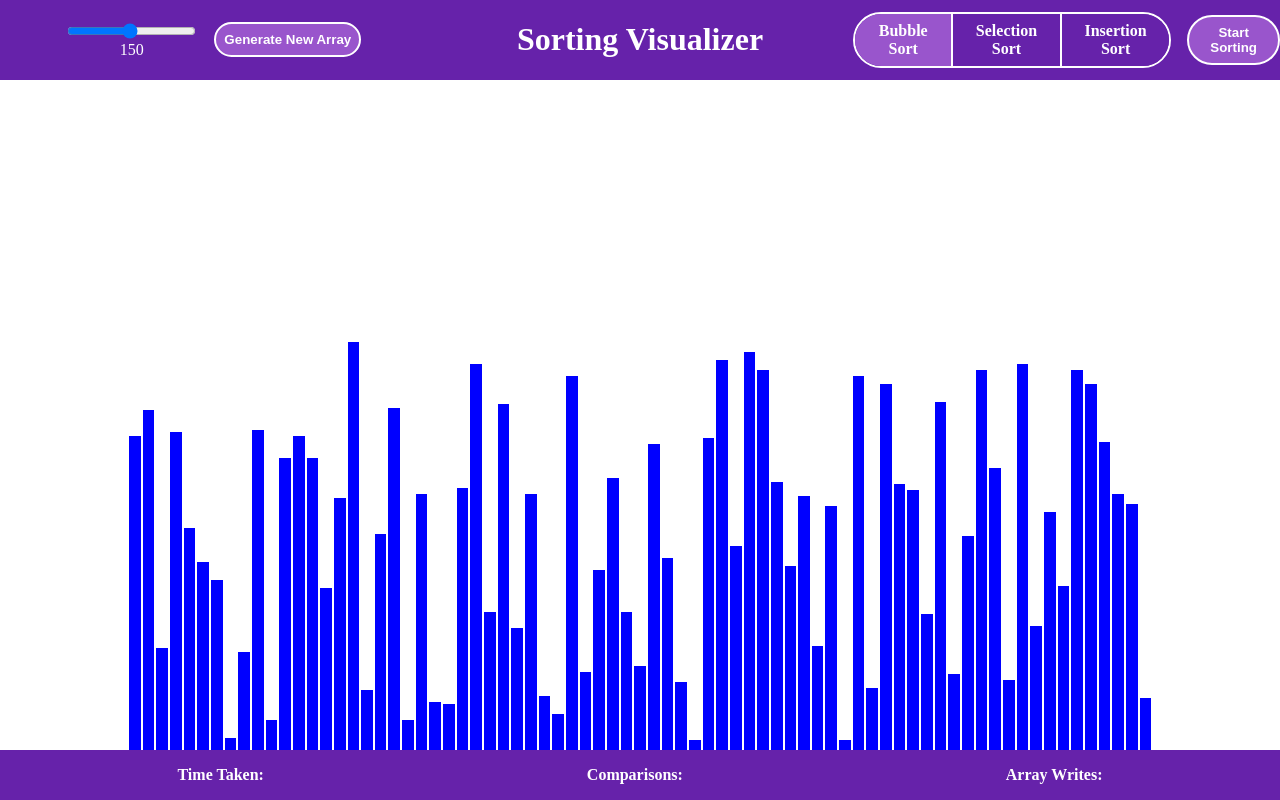
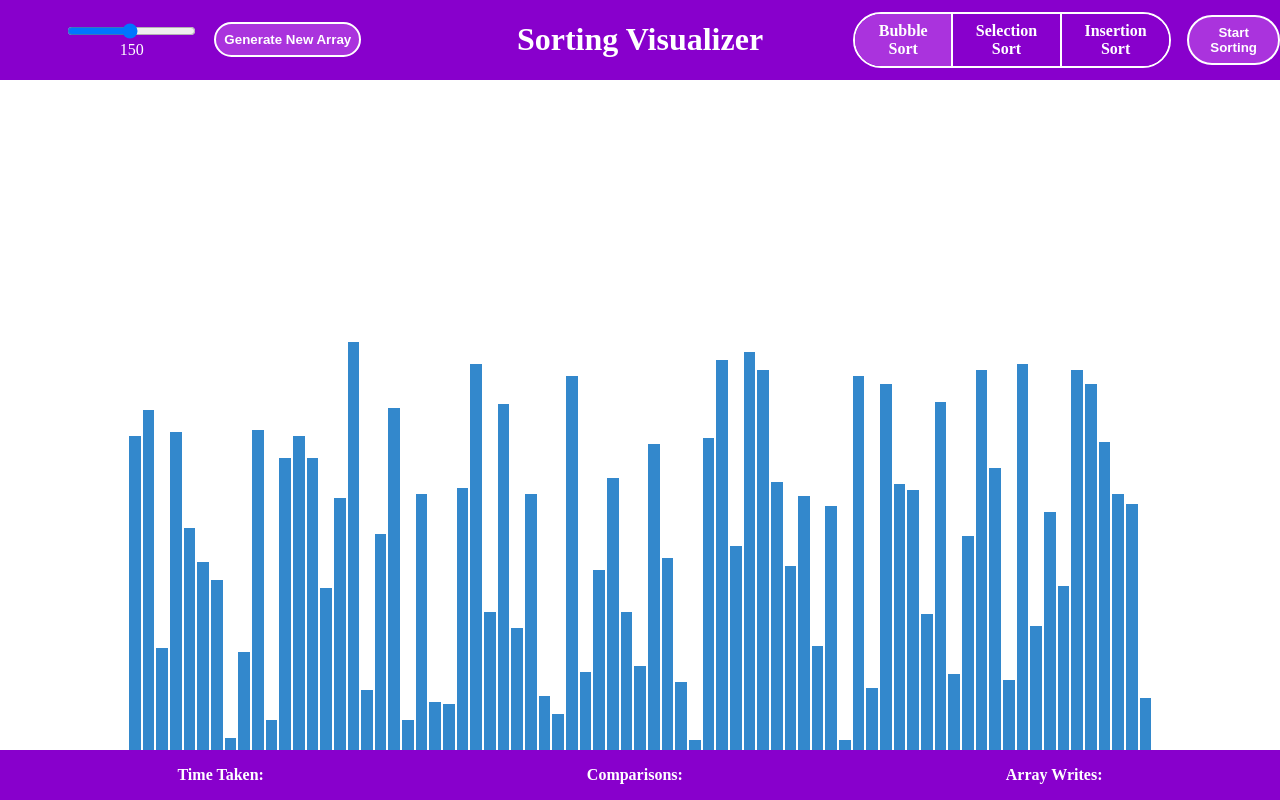
Before and after one commit to AurumKitsune/Sorting-Visualizer, a plain HTML site: page index.html in a window 1280 px wide. Drawn offline with Linux system fonts and the light colour scheme.

Commit message:
update colors

```diff
--- a/style.css
+++ b/style.css
@@ -15,7 +15,7 @@ body {
 	display: flex;
 	justify-content: space-around;
 	align-items: center;
-	background-color: #6622AA;
+	background-color: #8800CC;
 	color: white;
 	text-align: center;
 }
@@ -28,11 +28,12 @@ body {
 	height: fit-content;
 	padding: 8px;
 	margin-left: 16px;
-	background: #9955CC;
+	background: #AA33DD;
 	border: 2px solid white;
 	border-radius: 32px;
 	color: white;
 	font-weight: bold;
+	cursor: pointer;
 }
 
 .range-slider {
@@ -53,7 +54,7 @@ body {
 
 .sort-label {
 	padding: 8px 12px;
-	background: #6622AA;
+	background-color: #8800CC;
 	color: white;
 	font-weight: bold;
 	cursor: pointer;
@@ -64,7 +65,7 @@ body {
 }
 
 .sort-input:checked + .sort-label {
-	background: #9955CC;
+	background: #AA33DD;
 }
 
 .sorting-data {
@@ -90,14 +91,14 @@ body {
 .array-element {
 	flex: 1;
 	margin: 0px 1px;
-	background-color: blue;
+	background-color: #3388CC;
 }
 
 footer {
 	display: flex;
 	justify-content: space-around;
 	padding: 16px;
-	background-color: #6622AA;
+	background-color: #8800CC;
 	color: white;
 	font-weight: bold;
 }
```
